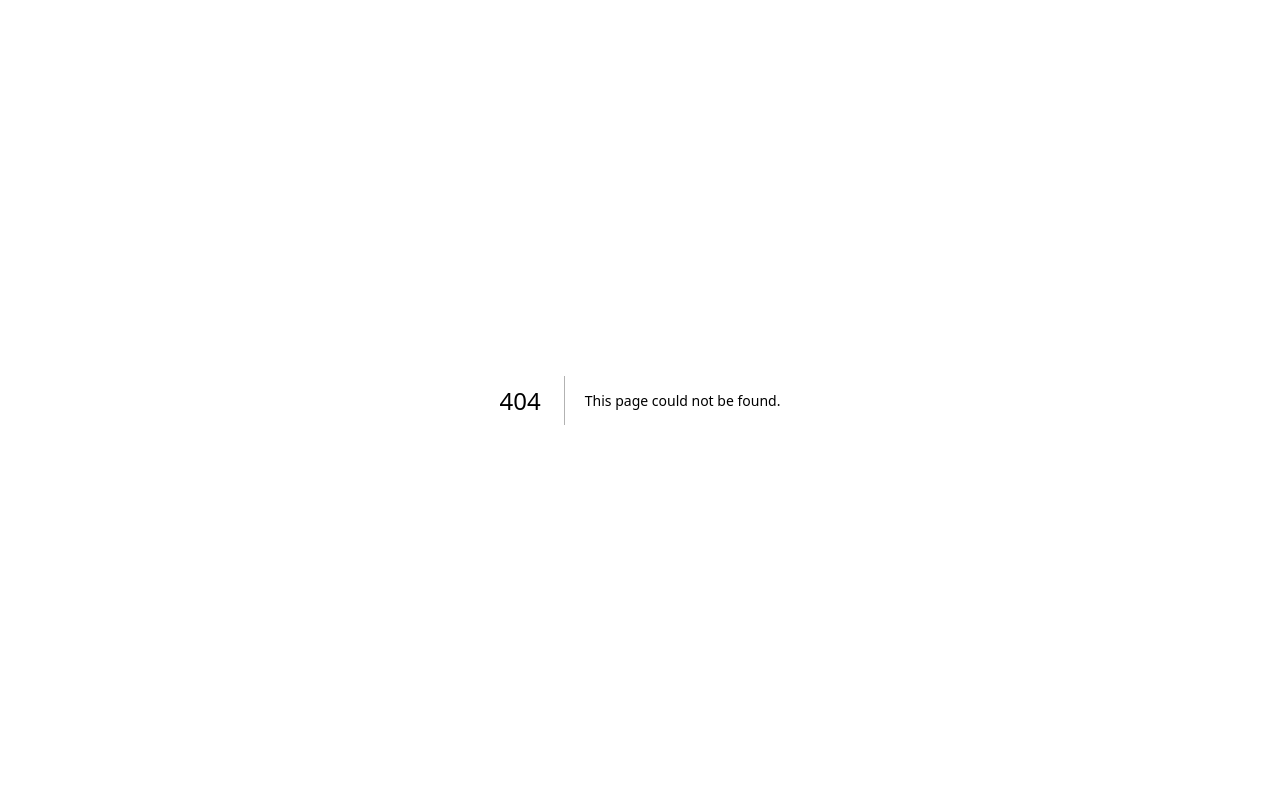
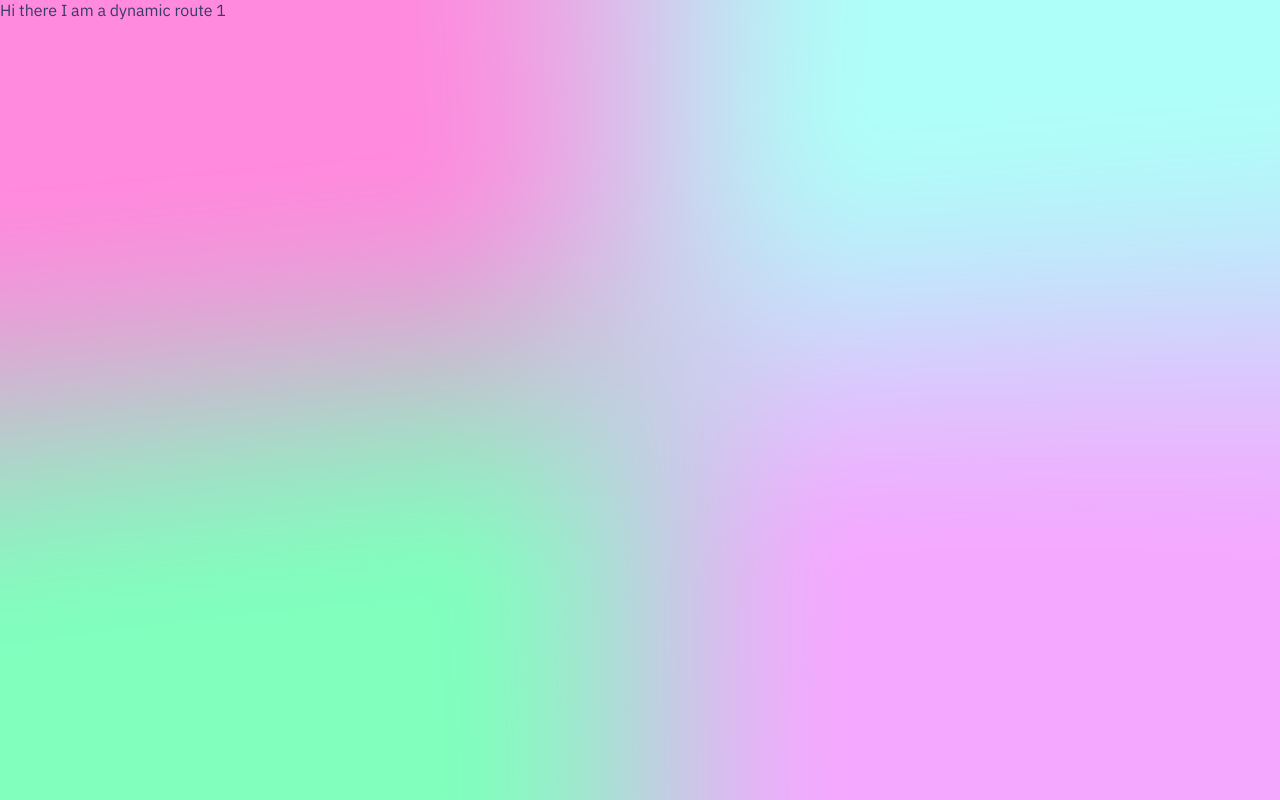
Before and after one commit to GrayJunZi/Drift, a Next.js app in the folder discover-coffee-stores/: page /1 in a window 1280 px wide. Before the commit this address had no page. Built offline with nearby package versions, Linux system fonts and the light colour scheme.

Commit message:
031. 路由解决方案

```diff
--- /dev/null
+++ b/discover-coffee-stores/pages/[dynamic].js
@@ -0,0 +1,14 @@
+import Head from "next/head";
+import { useRouter } from "next/router";
+
+const DynamicRoute = () => {
+    const router = useRouter();
+    const query = router.query.dynamic;
+    return <div>
+        <Head>
+            <title>{query}</title>
+        </Head>
+        Hi there I am a dynamic route {query}</div>;
+};
+
+export default DynamicRoute;
--- /dev/null
+++ b/discover-coffee-stores/pages/courses/nextjs.js
@@ -0,0 +1,5 @@
+const NextJs = () => {
+    return <div>Welcome to Next.js with Ankita</div>;
+};
+
+export default NextJs;
```
Also changed, not shown: 1 other file (tests, documents, lock files or other folders).
